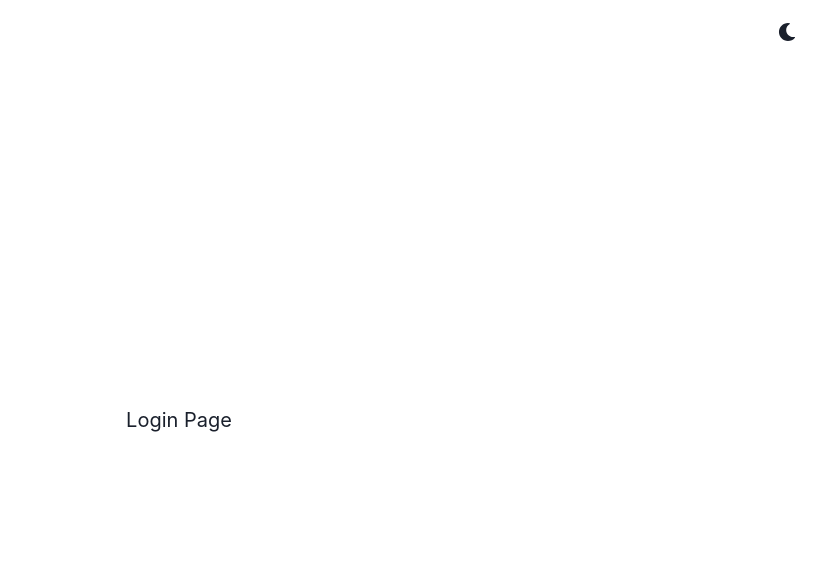
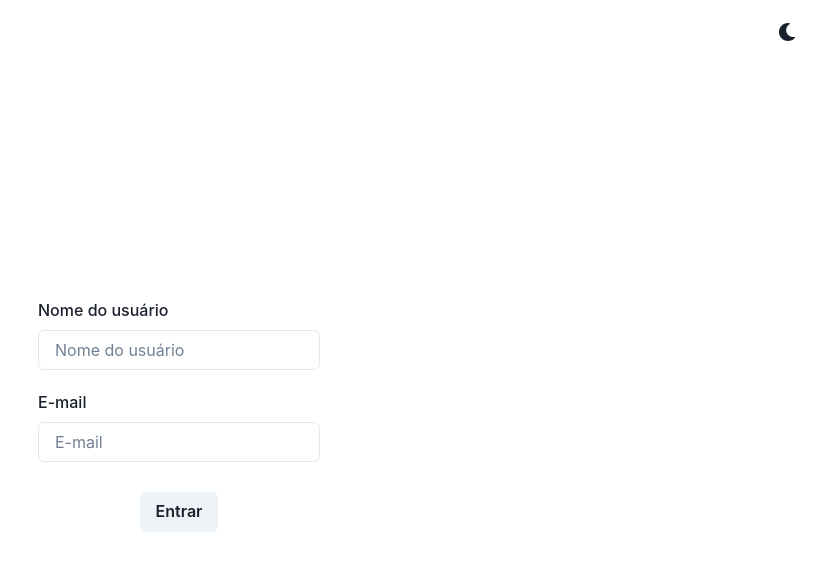
Before and after one commit to future4code/franklin-Pedro-Reis, a React (Create React App) app in the folder icasei/: page / in a window 1280 px wide. Shown: the top 570 px of the page, without its empty margins (461-1280 px from the left). Built offline with nearby package versions, Linux system fonts and the light colour scheme.

Commit message:
feat/ pagina de login (somente estilo)

```diff
--- a/icasei/src/pages/LoginPage/LoginPage.tsx
+++ b/icasei/src/pages/LoginPage/LoginPage.tsx
@@ -1,5 +1,19 @@
-import { Box } from "@chakra-ui/react";
+import { Box, Button, FormLabel, Input } from "@chakra-ui/react";
 
 export const LoginPage = () => {
-  return <Box>Login Page</Box>;
+  return (
+    <Box display="flex" flexDir="column" justifyContent="space-around">
+      <Box margin="10px">
+        <FormLabel>Nome do usuário</FormLabel>
+        <Input placeholder="Nome do usuário" />
+      </Box>
+      <Box margin="10px">
+        <FormLabel>E-mail</FormLabel>
+        <Input placeholder="E-mail" />
+      </Box>
+      <Box margin="20px">
+        <Button size="md">Entrar</Button>
+      </Box>
+    </Box>
+  );
 };
```
